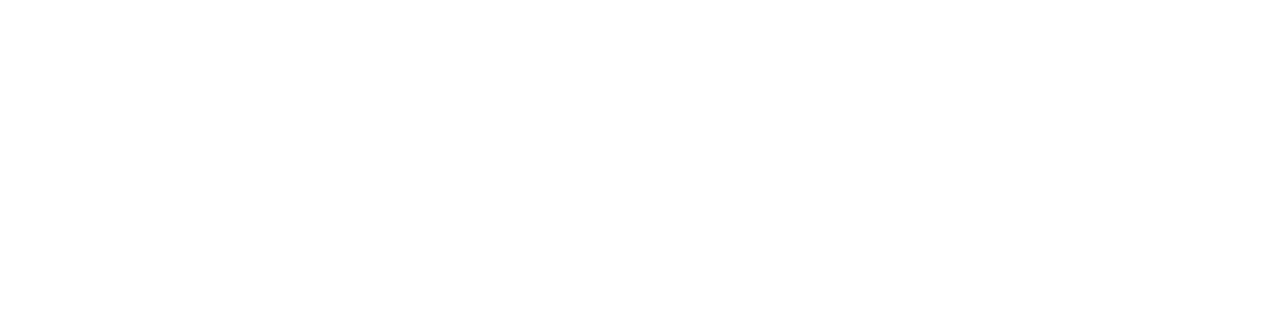
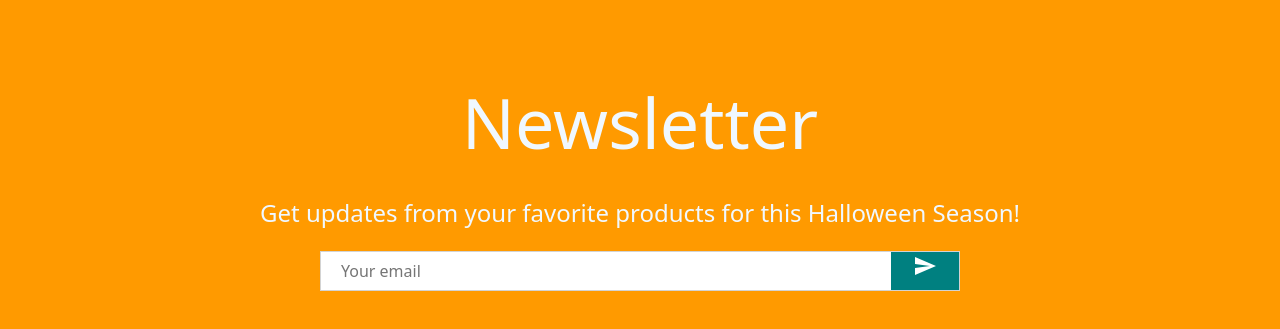
Before and after one commit to amirsinai/AJA-eCom, a React (Create React App) app: page /test in a window 1280 px wide. Shown: the part 1440-1769 px from the top of the page. Before the commit the page ends 1381 px from the top, so only its background shows below. Built offline with nearby package versions, Linux system fonts and the light colour scheme.

Commit message:
Styling is complete for the newsletter now going to add a footer for the website.

```diff
--- a/src/App.js
+++ b/src/App.js
@@ -5,6 +5,7 @@ import Home from './components/home';
 import Test from './components/test'
 import Bar from './components/navbar.js';
 import Slider from './components/slider.jsx';
+import Newsletter from './components/newsletter.jsx';
 
 function App() {
   return (
@@ -19,6 +20,7 @@ function App() {
               <Route path="/test" element={<Test />} />
             </Routes>
         </main>
+        <Newsletter />
       </div>
     </div>
     </Router>
--- a/src/components/newsletter.jsx
+++ b/src/components/newsletter.jsx
@@ -1,15 +1,51 @@
-import { Description, Title } from '@mui/icons-material'
 import React from 'react'
-import SendIcon from '@mui/icons-material/Send';
+import {Send} from '@mui/icons-material';
+import styled from "styled-components";
 
-const Container = styled.div``
-const Title = styled.div``
-const Desc = styled.div``
-const InputContainer = styled.div``
-const Input = styled.input``
-const Button = styled.div``
+const Container = styled.div`
+  height: 60vh;
+  background-color: #FF9A00;
+  display: flex;
+  align-items: center;
+  justify-content: center;
+  flex-direction: column;
+`
 
-export const newsletter = () => {
+const Title = styled.div`
+    font-size: 70px;
+    margin-bottom: 20px;
+`
+
+const Desc = styled.div`
+    font-size: 24px;
+    font-weight: 300;
+    margin-bottom: 20px;
+`
+
+const InputContainer = styled.div`
+    width: 50%;
+    height: 40px;
+    background-color: white;
+    display: flex;
+    justify-content: space-between;
+    border: 1px solid lightgray;
+`
+
+const Input = styled.input`
+    border: none;
+    flex: 8;
+    padding-left: 20px;
+`
+
+const Button = styled.div`
+    flex: 1;
+    border: none;
+    background-color: teal;
+    color: white;
+    cursor: pointer;
+`
+
+const Newsletter = () => {
   return (
     <Container>
         <Title>Newsletter</Title>
@@ -17,9 +53,11 @@ export const newsletter = () => {
         <InputContainer>
             <Input placeholder="Your email"/>
             <Button>
-                <SendIcon/>
+                <Send/>
             </Button>
         </InputContainer>
     </Container>
   );
 };
+
+export default Newsletter
```
